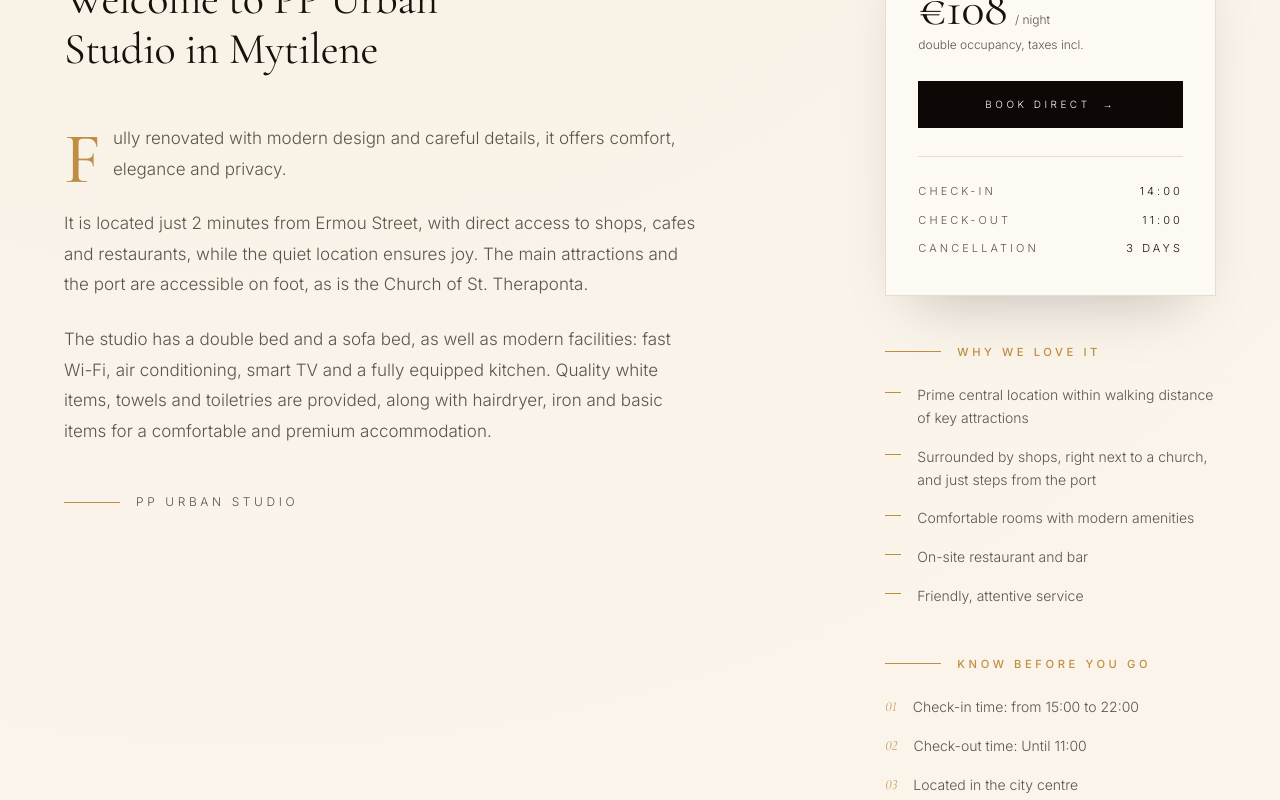
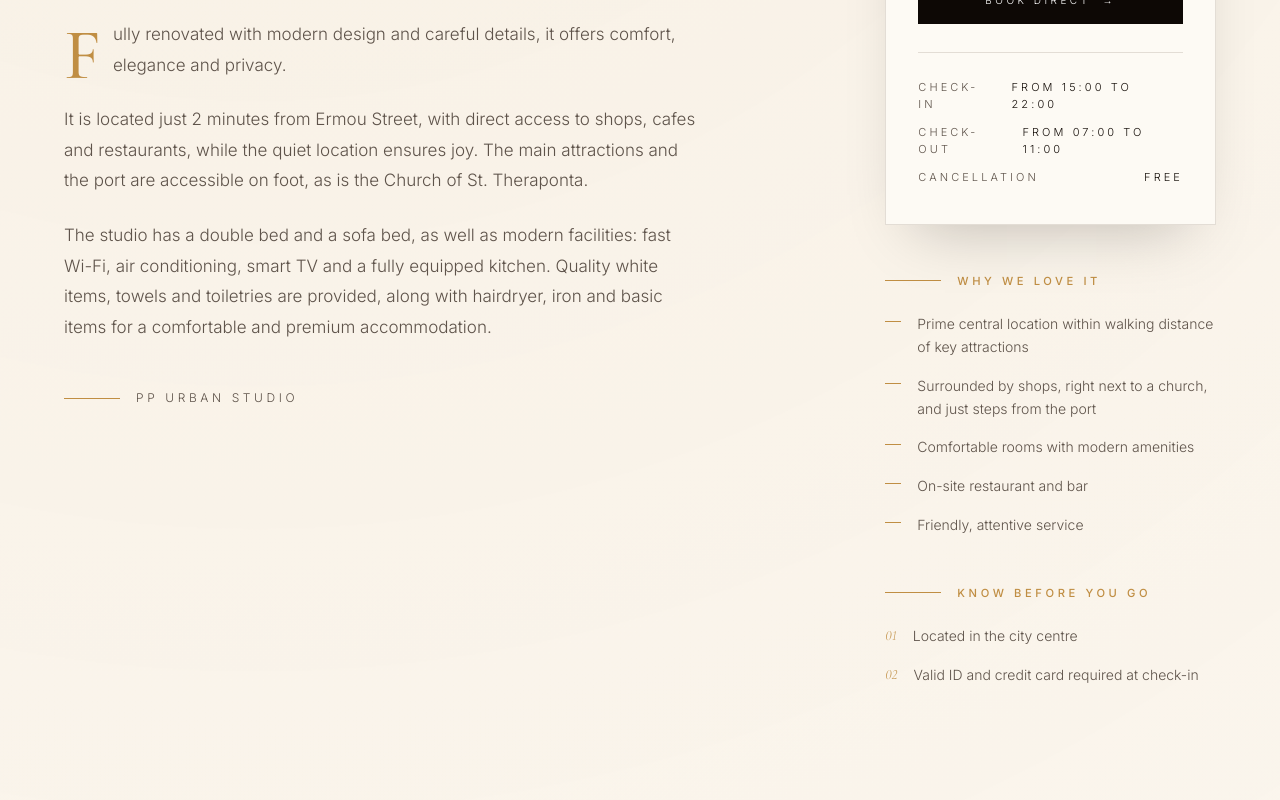
Before and after one commit to amamouridis06/lesvos-travel-guide, a Next.js app: page /hotels/pp-urban-studio in a window 1280 px wide. Shown: the part 1400-2200 px from the top of the page. Built offline with nearby package versions, Linux system fonts and the light colour scheme.

Commit message:
added pp to hotels

```diff
--- a/app/hotels/pp-urban-studio/page.tsx
+++ b/app/hotels/pp-urban-studio/page.tsx
@@ -9,7 +9,7 @@ const IMG = {
     liv2: "/pp.liv2.jpg",
     kitchen: "/pp.kitchen.jpg",
     bed: "/pp.beds.jpg",
-    balcon: "/pp.balcon.jpg",
+    balcony: "/pp.balcon.jpg",
     bath:"/pp.bath.jpg"
 };
 
@@ -17,8 +17,6 @@ const hotel = {
     name: "PP Urban Studio",
     region: "Mytilene Lesvos Greece",
     country: "Greece",
-    // established: "1912",
-    // rooms: "35",
     fromPrice: "€108",
     tagline: "Where modern living meets the city’s heartbeat..",
     intro:
@@ -29,11 +27,10 @@ const hotel = {
         "The studio has a double bed and a sofa bed, as well as modern facilities: fast Wi-Fi, air conditioning, smart TV and a fully equipped kitchen. Quality white items, towels and toiletries are provided, along with hairdryer, iron and basic items for a comfortable and premium accommodation.",
     ],
     highlights: [
-        { label: "Check In ", value: "15:00 to 22:00" },
-        { label: "Check Out ", value: "Until 11:00" },
+        { label: "Balcony with view ", value: "Yes" },
+        { label: "Transport from / to the airport", value: "No"  },
         { label: "Wi-Fi", value: "Free" },
         { label: "Parking", value: "No" },
-        { label: "Transport from / to the airport", value: "No" },
     ],
     pros: [
         "Prime central location within walking distance of key attractions",
@@ -43,8 +40,6 @@ const hotel = {
         "Friendly, attentive service",
     ],
     knowBefore: [
-        "Check-in time: from 15:00 to 22:00",
-        "Check-out time: Until 11:00 ",
         "Located in the city centre",
         "Valid ID and credit card required at check-in",
     ],
@@ -55,7 +50,7 @@ const hotel = {
         { src: IMG.liv2, alt: "Hotel room", caption: "Living room: Where style meets relaxation" },
         { src: IMG.kitchen, alt: "samp", caption: "Kitchen: Cook. Enjoy. Repeat." },
         { src: IMG.bed, alt: "bed room", caption: "Bedroom: Calm in the heart of the city."},
-        { src: IMG.balcon, alt: "balcon", caption: "Balcon: Your green escape in the city." },
+        { src: IMG.balcony, alt: "balcony", caption: "Balcony: Your green escape in the city." },
         { src: IMG.bath, alt: "bath", caption: "Bathroom: Simple, clean, essential." }
     ],
     bookUrl:
@@ -286,9 +281,9 @@ export default function PPUrban() {
 
                                 <div className="mt-7 border-t pt-5 text-[11px] uppercase tracking-[0.22em] sm:tracking-[0.28em]" style={{ borderColor: "var(--ms-border)", color: "var(--ms-muted)" }}>
                                     {[
-                                        ["Check-in", "14:00"],
-                                        ["Check-out", "11:00"],
-                                        ["Cancellation", "3 days"],
+                                        ["Check-in", "From 15:00 to 22:00"],
+                                        ["Check-out", "From 07:00 to 11:00"],
+                                        ["Cancellation", "Free"],
                                     ].map(([k, v]) => (
                                         <div key={k} className="flex justify-between gap-4 py-1.5">
                                             <span>{k}</span>
```
